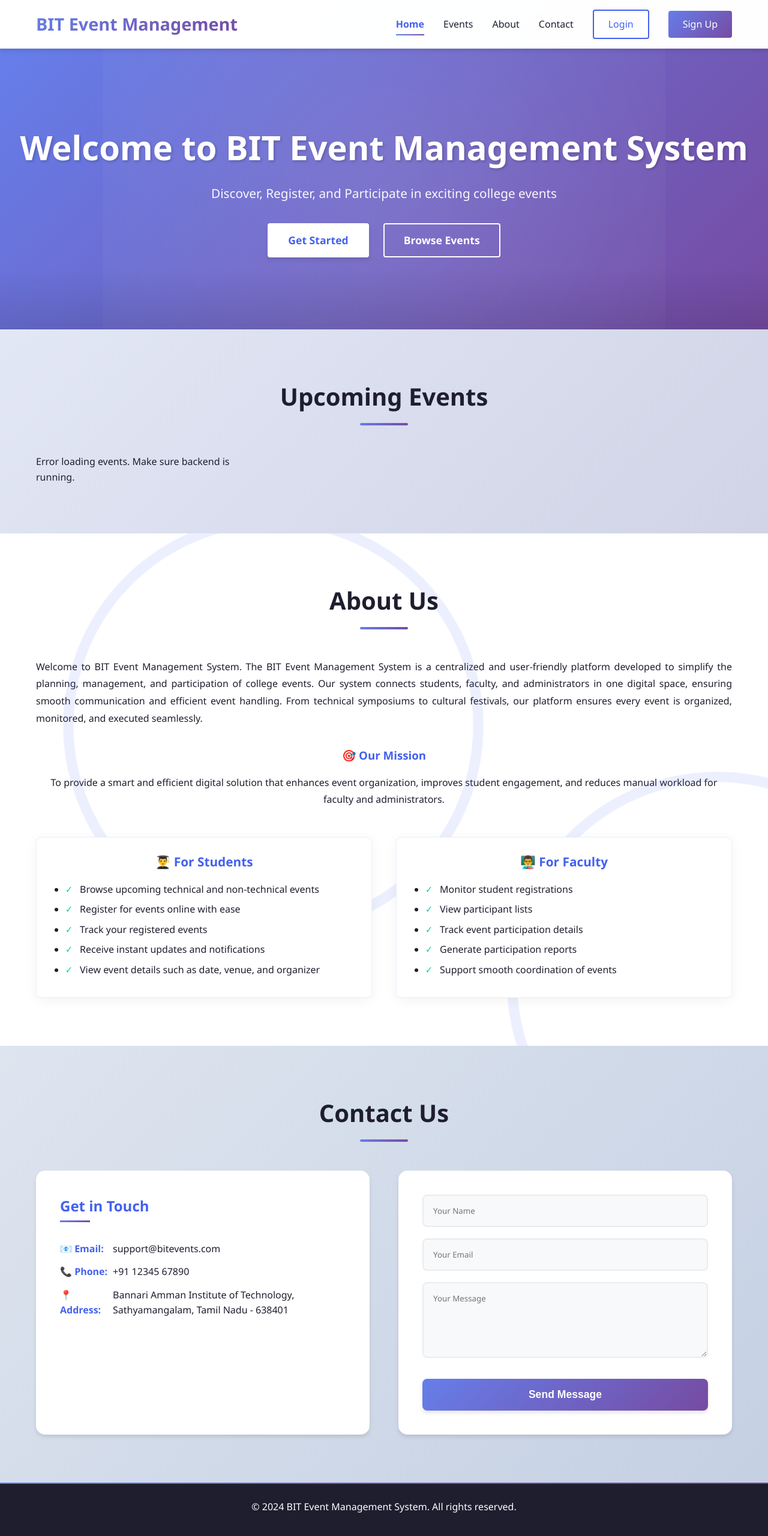
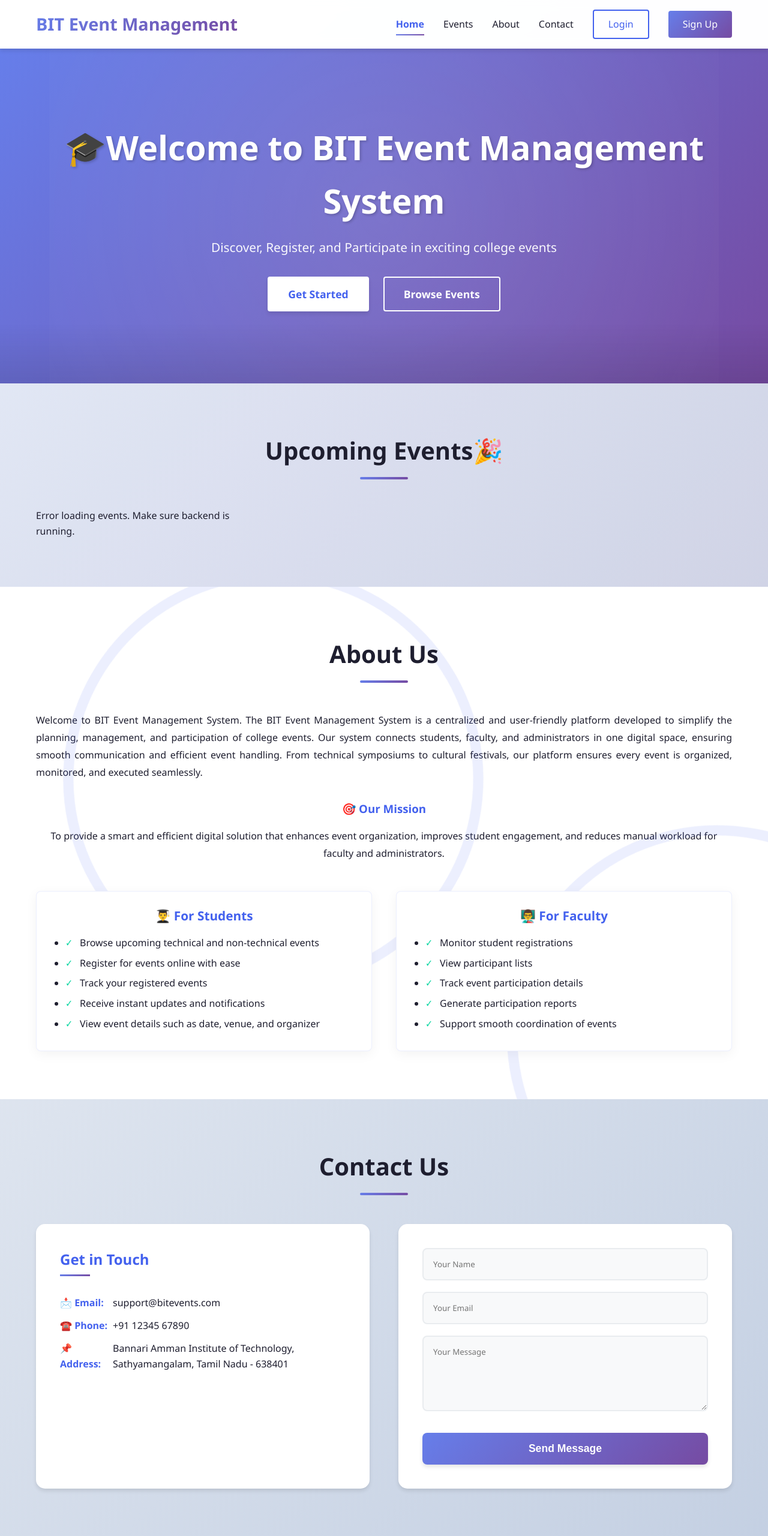
Before and after one commit to RithanyaGopal/CollegeEventApp, a plain HTML site: page frontend/index.html in a window 1280 px wide. Shown: the top 2560 px of the page at 60% size. Drawn offline with Linux system fonts and the light colour scheme; no server answers.

Commit message:
First commit

```diff
--- a/backend/config/database.js
+++ b/backend/config/database.js
@@ -2,8 +2,7 @@ const mongoose = require('mongoose');
 
 const connectDB = async () => {
     try {
-        // Hardcoded connection string - no env file needed
-        const conn = await mongoose.connect('mongodb://127.0.0.1:27017/college_event_management');
+        const conn = await mongoose.connect('mongodb+srv://rithanyacs23_db_user:Rithanya2005@cluster0.t5pkjgz.mongodb.net/?appName=Cluster0');
 
         console.log(`MongoDB Connected: ${conn.connection.host}`);
         console.log(`Database: ${conn.connection.name}`);
@@ -12,5 +11,4 @@ const connectDB = async () => {
         process.exit(1);
     }
 };
-
 module.exports = connectDB;
--- a/frontend/index.html
+++ b/frontend/index.html
@@ -71,7 +71,7 @@
 
     <header class="hero">
         <div class="hero-content">
-            <h1>Welcome to BIT Event Management System</h1>
+            <h1>🎓Welcome to BIT Event Management System</h1>
             <p>Discover, Register, and Participate in exciting college events</p>
             <div class="hero-buttons">
                 <a href="signup.html" class="btn btn-primary">Get Started</a>
@@ -82,7 +82,7 @@
 
     <section id="events" class="events-section">
         <div class="container">
-            <h2 class="section-title">Upcoming Events</h2>
+            <h2 class="section-title">Upcoming Events🎉</h2>
             <div id="events-container" class="events-grid">
                 <!-- Events will be loaded here dynamically -->
             </div>
@@ -131,9 +131,9 @@
             <div class="contact-content">
                 <div class="contact-info">
                     <h3>Get in Touch</h3>
-                    <p><strong>📧 Email:</strong> support@bitevents.com</p>
-                    <p><strong>📞 Phone:</strong> +91 12345 67890</p>
-                    <p><strong>📍 Address:</strong> Bannari Amman Institute of Technology, Sathyamangalam, Tamil Nadu - 638401</p>
+                    <p><strong>📩 Email:</strong> support@bitevents.com</p>
+                    <p><strong>☎️ Phone:</strong> +91 12345 67890</p>
+                    <p><strong>📌 Address:</strong> Bannari Amman Institute of Technology, Sathyamangalam, Tamil Nadu - 638401</p>
                 </div>
 
                 <form id="contact-form" class="contact-form">
@@ -148,7 +148,7 @@
 
     <footer class="footer">
         <div class="container">
-            <p>&copy; 2024 BIT Event Management System. All rights reserved.</p>
+            <p>&copy; 2026 BIT Event Management System. All rights reserved.</p>
         </div>
     </footer>
 
```
Also changed, not shown: frontend/login.html (+2 -2 lines), frontend/signup.html (+2 -2 lines).
